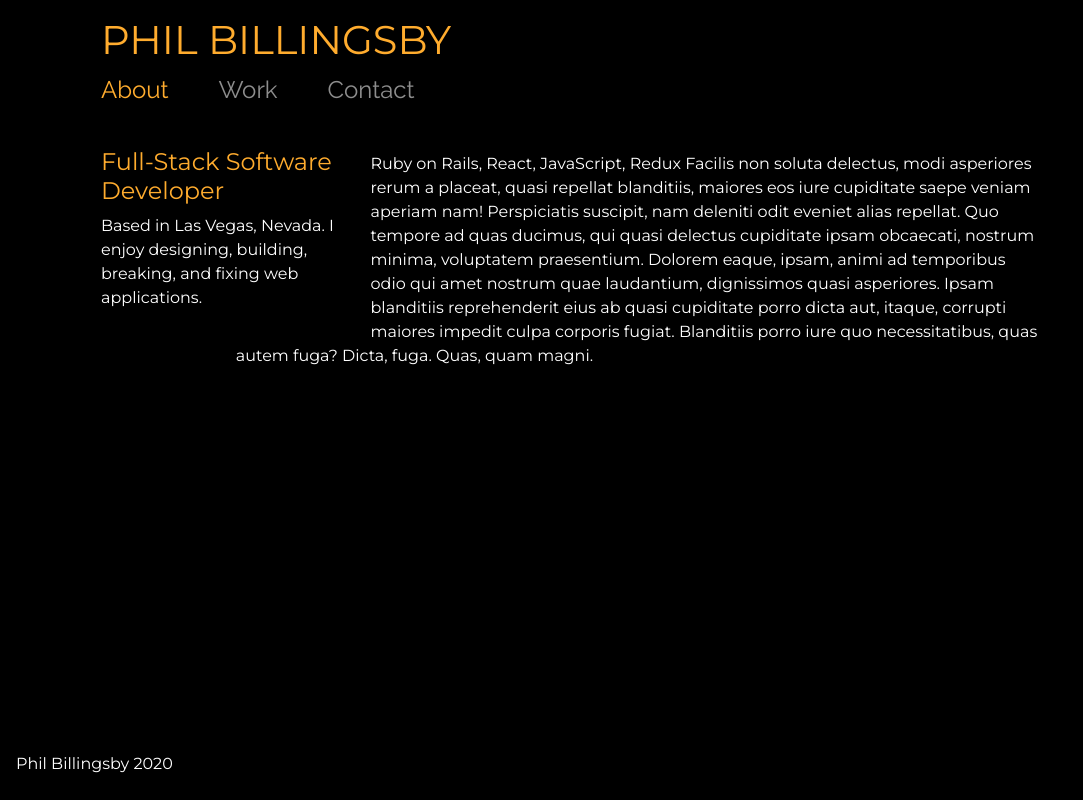
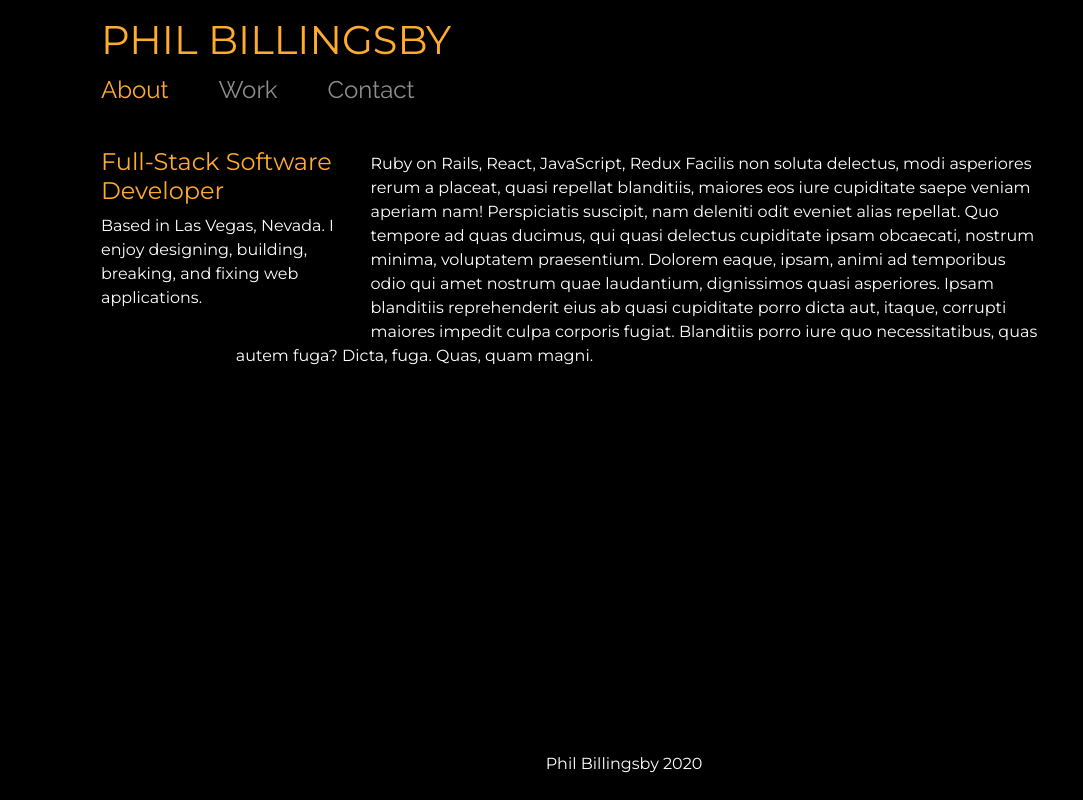
Before and after one commit to PBillingsby/PBillingsby.github.io, a React (Create React App) app: page / in a window 1280 px wide. Shown: the whole page, without its empty margins (0-1083 px from the left). Built offline with nearby package versions, Linux system fonts and the light colour scheme.

Commit message:
Center footer links

```diff
--- a/src/App.css
+++ b/src/App.css
@@ -31,6 +31,9 @@ h2,
 li:hover {
   color: rgb(255, 172, 46);
 }
+a:hover {
+  color: white;
+}
 .link-style {
   font-family: Raleway;
   font-size: 1.5em;
--- a/src/Footer.js
+++ b/src/Footer.js
@@ -4,26 +4,30 @@ const Footer = () => {
   return (
     <div>
       <footer className="fixed-bottom pl-3 pb-2">
-        <p className="float-left">Phil Billingsby 2020</p>
-        <span className="float-left">
+        <span className="mx-auto">
+          <p className="d-inline-block">Phil Billingsby 2020</p>
+
           <a
             href="https://github.com/PBillingsby"
+            rel="noopener noreferrer"
             target="_blank"
-            className="p-2"
+            className="p-2 orange-color"
           >
             <i class="fa fa-github" aria-hidden="true"></i>
           </a>
           <a
             href="https://www.linkedin.com/in/phil-billingsby/"
+            rel="noopener noreferrer"
             target="_blank"
-            className="p-2"
+            className="p-2 orange-color"
           >
             <i class="fa fa-linkedin-square" aria-hidden="true"></i>
           </a>
           <a
             href="https://twitter.com/Phil_Billingsby"
+            rel="noopener noreferrer"
             target="_blank"
-            className="p-2"
+            className="p-2 orange-color"
           >
             <i class="fa fa-twitter-square" aria-hidden="true"></i>
           </a>
```
